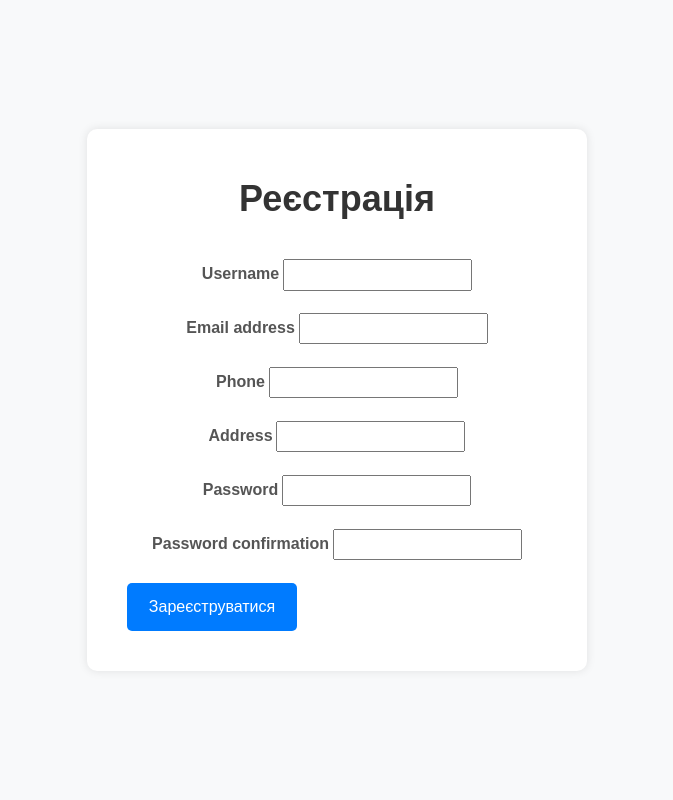
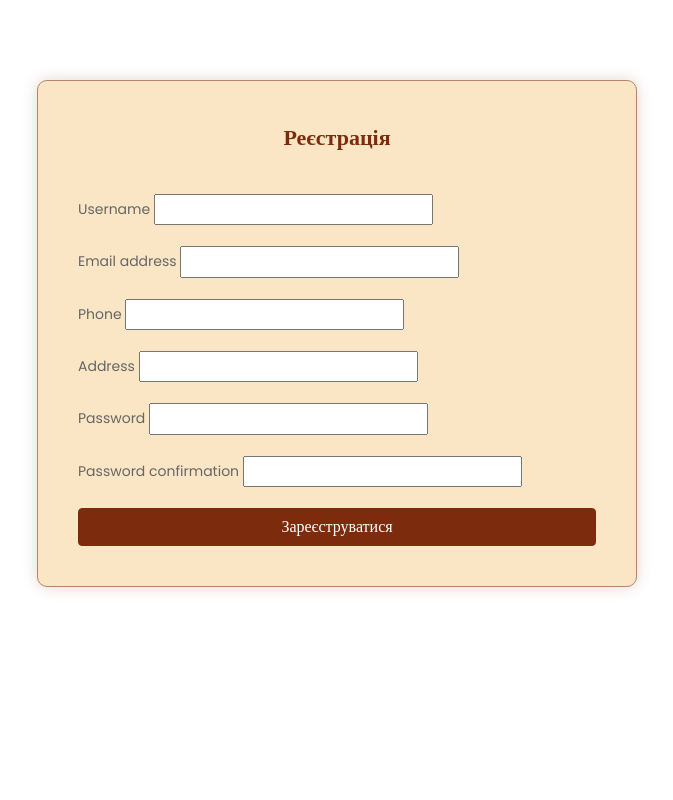
Before and after one commit to StanislavHromak/FurnitureStore, a Django app: page /users/register/ in a window 1280 px wide. Shown: the whole page, without its empty margins (303-976 px from the left). Run offline with Django 5.2, Linux system fonts and the light colour scheme; some libraries are stand-ins or nearby versions.

Commit message:
update templates for authorization

```diff
--- a/static/css/style.css
+++ b/static/css/style.css
@@ -22,7 +22,7 @@
 @import url(animate.min.css);
 @import url(normalize.css);
 @import url(icomoon.css);
-@import url(css/font-awesome.min.css);
+@import url(font-awesome.min.css);
 @import url(meanmenu.css);
 @import url(owl.carousel.min.css);
 @import url(swiper.min.css);
--- a/templates/users/register.html
+++ b/templates/users/register.html
@@ -5,7 +5,6 @@
     <meta charset="utf-8">
     <meta name="viewport" content="width=device-width, initial-scale=1">
     <title>Реєстрація - Магазин меблів</title>
-    <!-- Підключення тих самих CSS-файлів, що в base.html -->
     <link rel="stylesheet" href="{% static 'css/bootstrap.min.css' %}">
     <link rel="stylesheet" href="{% static 'css/style.css' %}">
     <link rel="stylesheet" href="{% static 'css/responsive.css' %}">
@@ -15,86 +14,58 @@
     <link rel="stylesheet" href="https://cdnjs.cloudflare.com/ajax/libs/OwlCarousel2/2.3.4/assets/owl.theme.default.min.css">
     <link rel="stylesheet" href="https://cdnjs.cloudflare.com/ajax/libs/fancybox/2.1.5/jquery.fancybox.min.css" media="screen">
     <style>
-        body {
-            background-color: #f8f9fa;
-            display: flex;
-            justify-content: center;
-            align-items: center;
-            min-height: 100vh;
-            margin: 0;
-            font-family: Arial, sans-serif;
+        .auth-box {
+            max-width: 600px;
+            margin: 80px auto;
+            padding: 40px;
+            border: 1px solid #b48569;
+            background-color: #fae6c4;
+            box-shadow: 0px 0px 15px rgba(124, 44, 12, 0.2);
+            border-radius: 10px;
         }
-        .auth-container {
-            background: white;
-            padding: 40px;
-            border-radius: 10px;
-            box-shadow: 0 0 10px rgba(0, 0, 0, 0.1);
-            width: 100%;
-            max-width: 500px;
+        .auth-box h2 {
+            color: #7c2c0c;
+            font-weight: bold;
             text-align: center;
-        }
-        .auth-container h2 {
-            font-size: 36px;
-            font-weight: bold;
-            color: #333;
-            margin-bottom: 20px;
-            font-family: inherit; /* Спадковість шрифту */
-        }
-        .form-group label {
-            font-weight: bold;
-            color: #555;
-            font-size: 16px;
-        }
-        .form-control {
-            border-radius: 5px;
-            border: 1px solid #ddd;
-            padding: 10px;
-            font-size: 16px;
+            margin-bottom: 30px;
         }
         .btn-primary {
-            background-color: #007bff;
-            border: none;
-            width: 100%;
-            padding: 12px;
-            font-size: 16px;
-            border-radius: 5px;
-            transition: background-color 0.3s;
+            background-color: #7c2c0c;
+            border-color: #7c2c0c;
         }
         .btn-primary:hover {
-            background-color: #0056b3;
-        }
-        .errorlist {
-            color: red;
-            list-style: none;
-            padding: 0;
-            margin-bottom: 15px;
+            background-color: #b48569;
+            border-color: #b48569;
         }
     </style>
 </head>
 <body>
-    <div class="auth-container layout_padding">
-        <h2 class="banner_taital">Реєстрація</h2>
+    <div class="auth-box">
+        <h2>Реєстрація</h2>
         <form method="post">
             {% csrf_token %}
             {% if form.errors %}
-                <ul class="errorlist">
-                    {% for error in form.non_field_errors %}
-                        <li>{{ error }}</li>
-                    {% endfor %}
-                </ul>
+                <div class="alert alert-danger">
+                    <ul class="errorlist">
+                        {% for error in form.non_field_errors %}
+                            <li>{{ error }}</li>
+                        {% endfor %}
+                    </ul>
+                </div>
             {% endif %}
             {% for field in form %}
                 <div class="form-group">
                     <label for="{{ field.id_for_label }}">{{ field.label }}</label>
                     {{ field }}
+                    {% if field.errors %}
+                        <small class="text-danger">{{ field.errors|striptags }}</small>
+                    {% endif %}
                 </div>
             {% endfor %}
-            <div class="contact_bt">
-                <button type="submit" class="btn btn-primary">Зареєструватися</button>
-            </div>
+            <button type="submit" class="btn btn-primary btn-block">Зареєструватися</button>
         </form>
     </div>
-    <!-- Підключення тих самих JS-файлів, що в base.html -->
+
     <script src="{% static 'js/jquery.min.js' %}"></script>
     <script src="{% static 'js/popper.min.js' %}"></script>
     <script src="{% static 'js/bootstrap.bundle.min.js' %}"></script>
```
Also changed, not shown: templates/users/login.html (+20 -54 lines).
